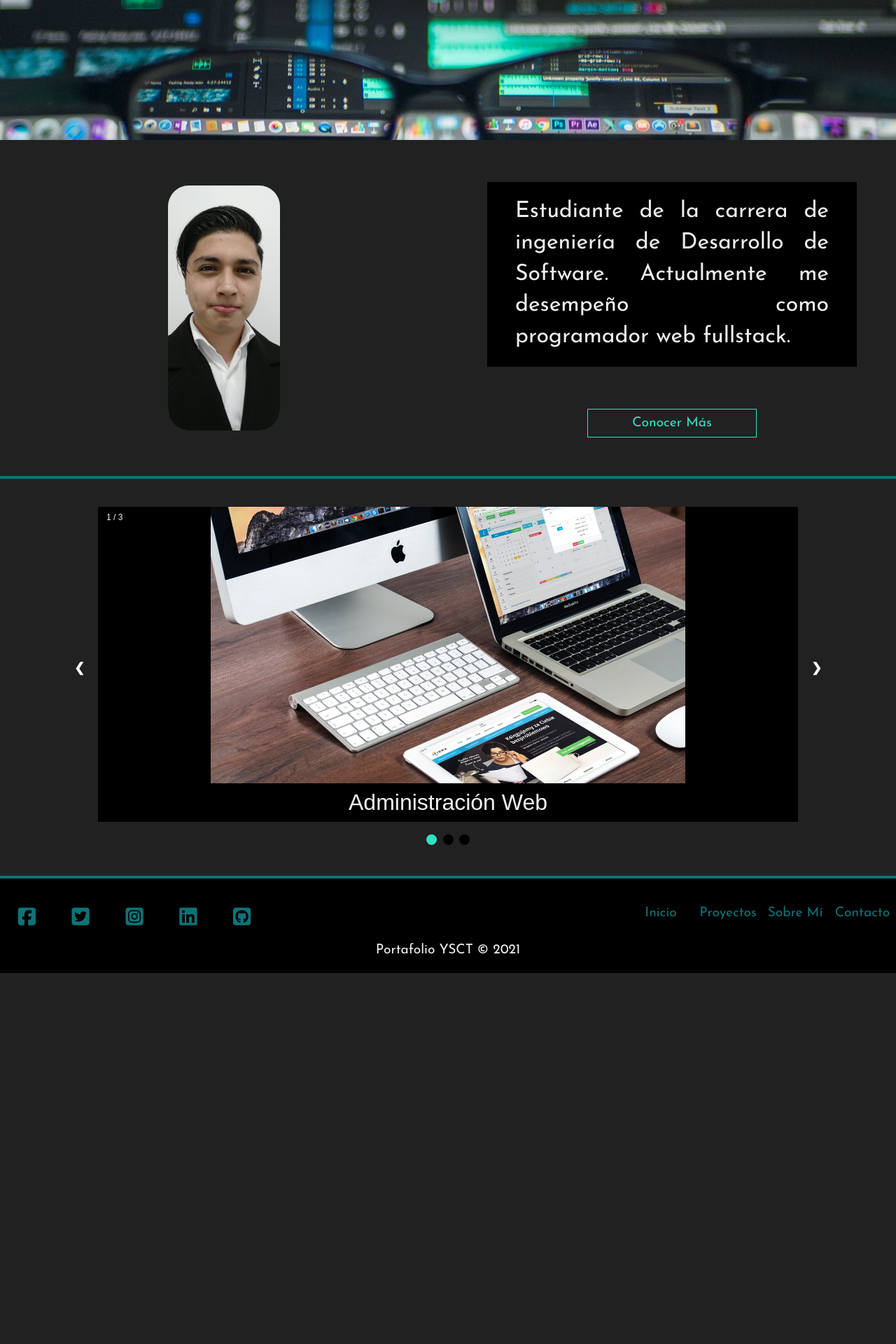
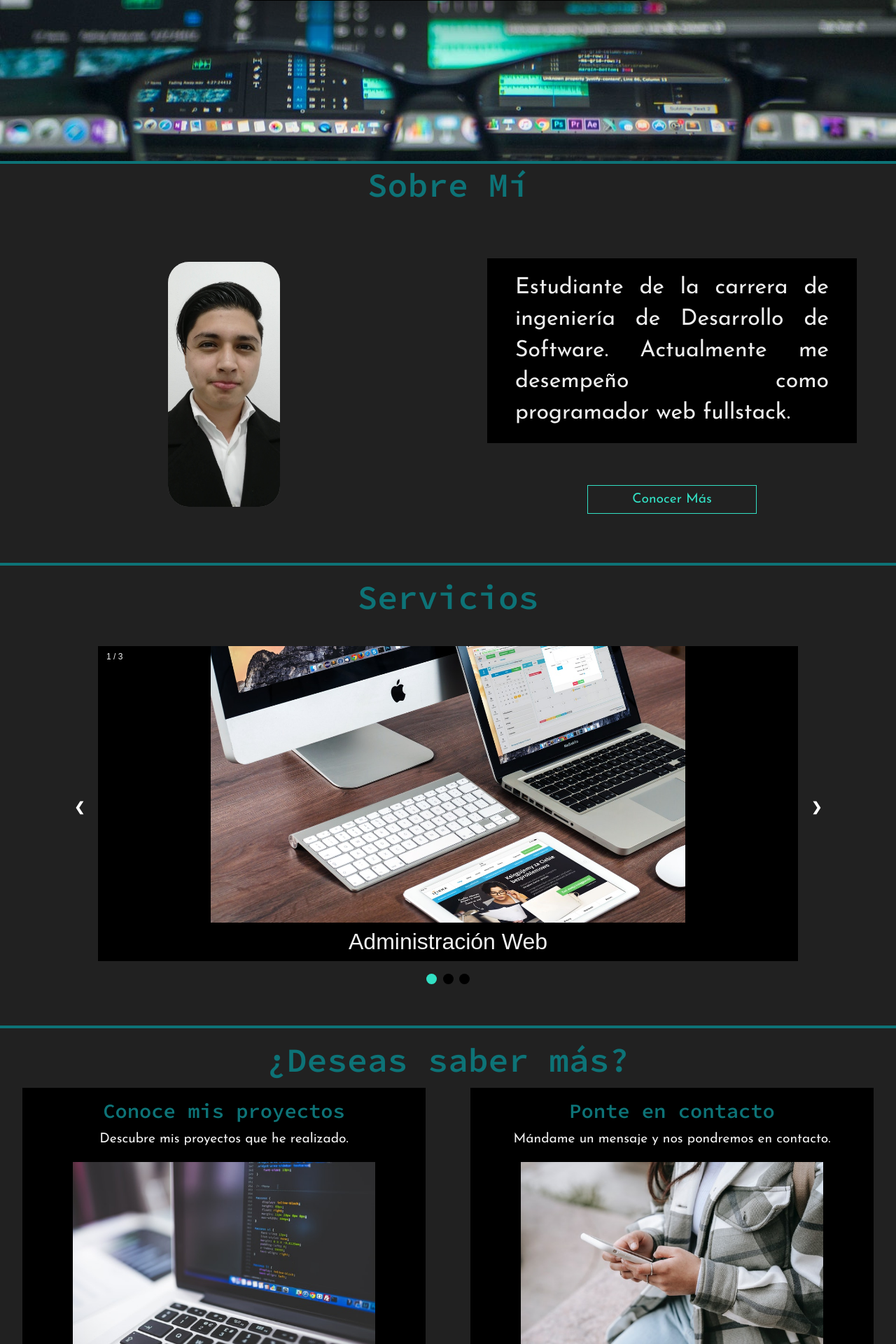
Before and after one commit to YSCT01/Portfolio-Django, a Django app: page / in a window 1280 px wide. Shown: the part 600-2520 px from the top of the page at 70% size. Before the commit the page ends 1990 px from the top, so only its background shows below. Run offline with Django 3.2, Linux system fonts and the light colour scheme; some libraries are stand-ins or nearby versions.

Commit message:
Página principal terminada

```diff
--- a/main/static/css/styles.css
+++ b/main/static/css/styles.css
@@ -22,6 +22,18 @@ h1,h2,h3,h4{
     font-family: 'Source Code Pro', monospace;
     color: #0d7377;
     text-align: center;
+}
+
+h1{
+    font-size: 2em;
+}
+
+h2{
+    font-size: 1.8em;
+}
+
+h3{
+    font-size: 1.6em;
 }
 
 p, span{
@@ -53,6 +65,12 @@ a > i{
 
 hr{
    border: 2px solid #0d7377;
+}
+
+
+section {
+    min-height: 60vh;
+    padding: 15px 0;
 }
 
 .button{
@@ -270,8 +284,25 @@ footer{
     margin-top: 0;
 }
 
-#main-proyectos{
-    min-height: 60vh;
+#main-proyectos h1{
+    font-size: 3em;
+}
+
+#main-contacto div div{
+    background-color: black;
+    margin: 10px auto;
+    width: 90%;
+    padding: 15px 0;
+}
+
+#main-contacto p{
+    text-align: center;
+    margin-top: 10px;
+}
+
+#main-contacto img{
+    width: 75%;
+    margin: 20px auto;
 }
 
 /*==========End Main Page==========*/
--- a/main/templates/index.html
+++ b/main/templates/index.html
@@ -4,7 +4,7 @@
 <head>
     <meta charset="UTF-8">
     <!-- Static Content -->
-    <link rel="stylesheet" type="text/css" href="{% static 'css/styles.css' %}?1.2">
+    <link rel="stylesheet" type="text/css" href="{% static 'css/styles.css' %}?1.5">
     <link rel="stylesheet" type="text/css" href="{%  static 'css/slider.css' %}?1">
     <!-- End Static Content -->
     <!-- FontAwesome script -->
--- a/main/templates/main.html
+++ b/main/templates/main.html
@@ -4,7 +4,10 @@
     <section id="main-bg">
             <h1>Portafolio <br> Yared Del Toro</h1>
     </section>
+    <hr>
+    <h1 style="font-size: 3em">Sobre Mí</h1>
     <section id="main-introduction" class="col-2">
+
         <div class="col-1">
             <img src="../static/img/Y2.jpeg">
         </div>
@@ -17,6 +20,7 @@
     <hr>
     <section id="main-proyectos">
         <!-- Slideshow container -->
+        <h1>Servicios</h1>
         <div class="slideshow-container">
 
           <!-- Full-width images with number and caption text -->
@@ -52,4 +56,21 @@
         </div>
     </section>
     <hr>
+    <section id="main-contacto">
+        <h1 style="font-size: 3em">¿Deseas saber más?</h1>
+        <div class="col-2">
+            <div class="col-1">
+                <h2>Conoce mis proyectos</h2>
+                <p>Descubre mis proyectos que he realizado.</p>
+                <img src="{% static 'img/main-proyectos.jpg' %}">
+                <a class="button">Proyectos</a>
+            </div>
+            <div class="col-1">
+                <h2>Ponte en contacto</h2>
+                <p>Mándame un mensaje y nos pondremos en contacto.</p>
+                <img src="{% static 'img/main-contacto.jpg' %}">
+                <a class="button">Contactar</a>
+            </div>
+        </div>
+    </section>
 {% endblock %}
```
Also changed, not shown: other parts of main/static/css/styles.css (+0 -4 lines), main/static/img/main-contacto.jpg (added), main/static/img/main-proyectos.jpg (added).
